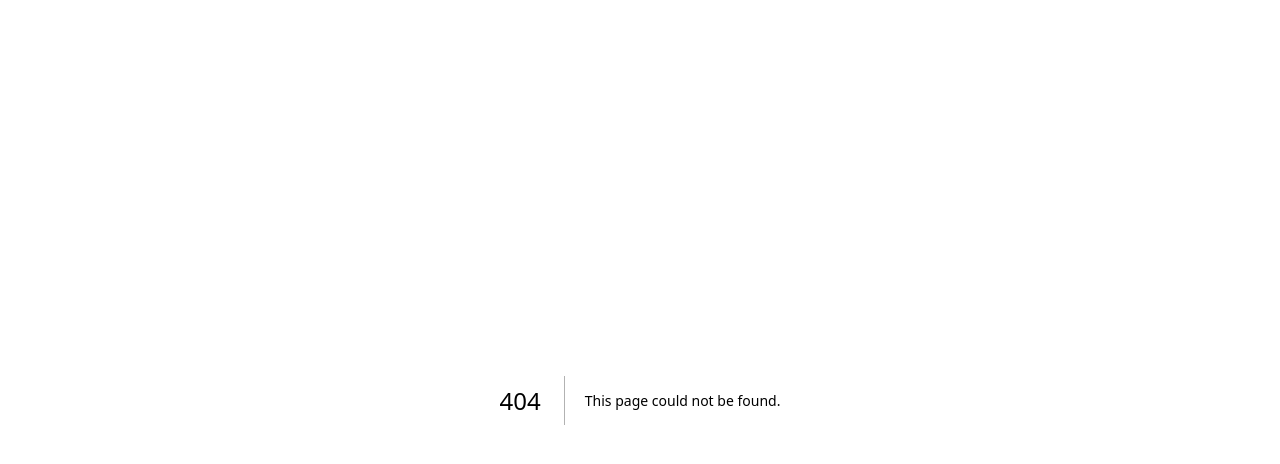
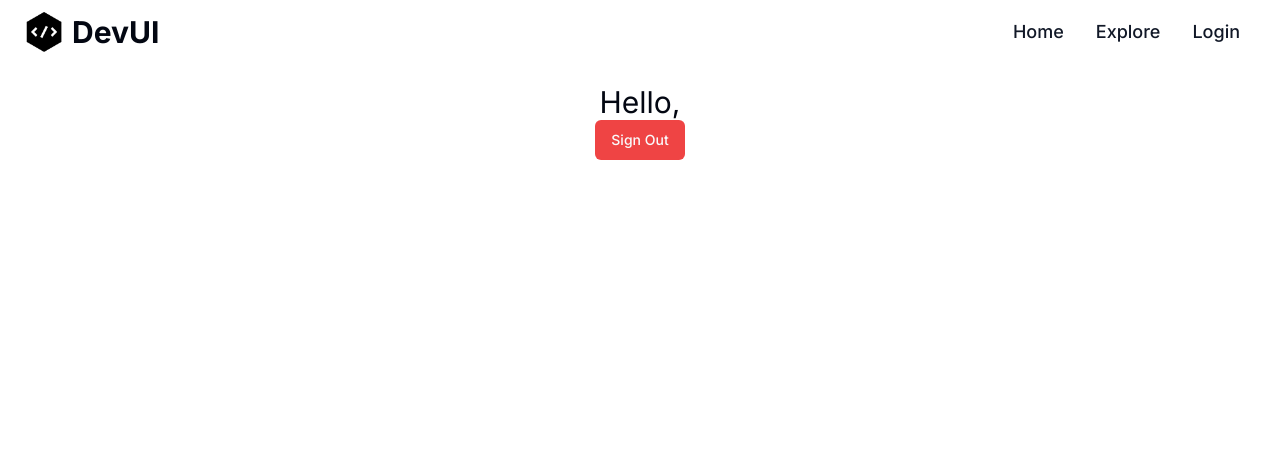
Before and after one commit to mohdhanif1234/devui-nextjs, a Next.js app: page /profile in a window 1280 px wide. Before the commit this address had no page. Shown: the top 464 px of the page. Built offline with nearby package versions, Linux system fonts and the light colour scheme; no server answers.

Commit message:
completed authentication using next auth

```diff
--- a/package.json
+++ b/package.json
@@ -10,6 +10,7 @@
   },
   "dependencies": {
     "@prisma/client": "^5.16.2",
+    "@radix-ui/react-alert-dialog": "^1.1.1",
     "@radix-ui/react-label": "^2.1.0",
     "@radix-ui/react-slot": "^1.1.0",
     "@vinejs/vine": "^2.1.0",
--- a/src/app/api/auth/[...nextauth]/authOptions.ts
+++ b/src/app/api/auth/[...nextauth]/authOptions.ts
@@ -6,8 +6,8 @@
 
 // Custom Type
 export interface CustomSession {
-    user?: any,
-    expires: ISODateString
+    user?: CustomUser,
+    expires?: ISODateString
 }
 export interface CustomUser {
     id?: string | null
--- /dev/null
+++ b/src/app/explore/page.tsx
@@ -0,0 +1,13 @@
+import Navbar from '@/components/Navbar'
+import React from 'react'
+
+const Explore = () => {
+  return (
+    <div>
+        <Navbar/>
+      <h1>Explore</h1>
+    </div>
+  )
+}
+
+export default Explore
--- a/src/app/page.tsx
+++ b/src/app/page.tsx
@@ -1,15 +1,17 @@
 import { Button } from "@/components/ui/button";
 import { getServerSession } from "next-auth";
 import { authOptions } from "./api/auth/[...nextauth]/authOptions";
+import Navbar from "@/components/Navbar";
 
 export default async function Home() {
-  const session=await getServerSession(authOptions)
+  const session : any = await getServerSession(authOptions)
   return (
     <div>
+      <Navbar />
       <h1>Hello world</h1>
       <Button>Hello</Button>
       {
-        session?<p>{JSON.stringify(session)}</p>:<></>
+        session ? <p>{JSON.stringify(session)}</p> : <></>
       }
     </div>
   );
--- /dev/null
+++ b/src/app/profile/page.tsx
@@ -0,0 +1,22 @@
+import Navbar from '@/components/Navbar'
+import { getServerSession } from 'next-auth'
+import { authOptions } from '../api/auth/[...nextauth]/authOptions'
+import SignoutBtn from '@/components/SignoutBtn'
+
+export default async function Profile(){
+    const session: any = await getServerSession(authOptions)
+
+    return (
+        <div>
+            <Navbar />
+            <div className="container mt-5">
+                <div className="text-center">
+                    <h1 className="text-3xl">
+                        Hello, {session?.user?.name}
+                    </h1>
+                    <SignoutBtn/>
+                </div>
+            </div>
+        </div>
+    )
+}
--- /dev/null
+++ b/src/components/Navbar.tsx
@@ -0,0 +1,63 @@
+'use client'
+import Image from "next/image"
+import Link from "next/link"
+import { Button } from "./ui/button"
+import { usePathname } from 'next/navigation'
+import { useSession } from "next-auth/react"
+
+const Navbar = () => {
+    const pathName: string = usePathname();
+    const {data:session, status} = useSession();
+
+    return (
+        <div className="h-16 w-full flex justify-between items-center px-6">
+            <div className="flex items-center justify-center">
+                <Image
+                    alt='logo'
+                    src={'/images/logo.png'}
+                    width={40}
+                    height={40}
+                />
+
+                <h1 className="text-3xl font-bold ml-2">DevUI</h1>
+            </div>
+
+            <div>
+                <Link href={'/'}>
+                    <Button
+                        variant={"link"}
+                        className={`text:md lg:text-lg ${pathName === '/' ? "font-bold text-orange-400" : ""}`}
+                    >Home
+                    </Button>
+                </Link>
+                <Link href={'/explore'}>
+                    <Button
+                        variant={"link"}
+                        className={`text:md lg:text-lg ${pathName === '/explore' ? "font-bold text-orange-400" : ""}`}
+                    >Explore
+                    </Button>
+                </Link>
+                {
+                    status==="authenticated" ?
+                <Link href={'/profile'}>
+                    <Button
+                        variant={"link"}
+                        className={`text:md lg:text-lg ${pathName === '/profile' ? "font-bold text-orange-400" : ""}`}
+                    >Profile
+                    </Button>
+                </Link> :
+                 <Link href={'/login'}>
+                 <Button
+                     variant={"link"}
+                     className="text-md lg:text-lg"
+                 >Login
+                 </Button>
+             </Link>
+
+                }
+            </div>
+        </div>
+    )
+}
+
+export default Navbar
--- /dev/null
+++ b/src/components/SignoutBtn.tsx
@@ -0,0 +1,48 @@
+"use client"
+import { Button } from "./ui/button"
+import { signOut } from "next-auth/react"
+import {
+    AlertDialog,
+    AlertDialogAction,
+    AlertDialogCancel,
+    AlertDialogContent,
+    AlertDialogDescription,
+    AlertDialogFooter,
+    AlertDialogHeader,
+    AlertDialogTitle,
+    AlertDialogTrigger,
+} from "@/components/ui/alert-dialog"
+
+const SignoutBtn = () => {
+    const handleLogout = () => {
+        signOut({ callbackUrl: '/login', redirect: true })
+    }
+
+    return (
+        <>
+            <AlertDialog>
+                <AlertDialogTrigger>
+                    <Button
+                        variant={"destructive"}
+                    // onClick={handleLogout}
+                    >Sign Out
+                    </Button>
+                </AlertDialogTrigger>
+                <AlertDialogContent>
+                    <AlertDialogHeader>
+                        <AlertDialogTitle>Are you absolutely sure?</AlertDialogTitle>
+                        <AlertDialogDescription>
+                            After this you will be logged out from this app and you have to log in again to acess your profile page.
+                        </AlertDialogDescription>
+                    </AlertDialogHeader>
+                    <AlertDialogFooter>
+                        <AlertDialogCancel>Cancel</AlertDialogCancel>
+                        <AlertDialogAction onClick={handleLogout}>Yes Continue</AlertDialogAction>
+                    </AlertDialogFooter>
+                </AlertDialogContent>
+            </AlertDialog>
+        </>
+    )
+}
+
+export default SignoutBtn
--- /dev/null
+++ b/src/components/ui/alert-dialog.tsx
@@ -0,0 +1,141 @@
+"use client"
+
+import * as React from "react"
+import * as AlertDialogPrimitive from "@radix-ui/react-alert-dialog"
+
+import { cn } from "@/lib/utils"
+import { buttonVariants } from "@/components/ui/button"
+
+const AlertDialog = AlertDialogPrimitive.Root
+
+const AlertDialogTrigger = AlertDialogPrimitive.Trigger
+
+const AlertDialogPortal = AlertDialogPrimitive.Portal
+
+const AlertDialogOverlay = React.forwardRef<
+  React.ElementRef<typeof AlertDialogPrimitive.Overlay>,
+  React.ComponentPropsWithoutRef<typeof AlertDialogPrimitive.Overlay>
+>(({ className, ...props }, ref) => (
+  <AlertDialogPrimitive.Overlay
+    className={cn(
+      "fixed inset-0 z-50 bg-black/80  data-[state=open]:animate-in data-[state=closed]:animate-out data-[state=closed]:fade-out-0 data-[state=open]:fade-in-0",
+      className
+    )}
+    {...props}
+    ref={ref}
+  />
+))
+AlertDialogOverlay.displayName = AlertDialogPrimitive.Overlay.displayName
+
+const AlertDialogContent = React.forwardRef<
+  React.ElementRef<typeof AlertDialogPrimitive.Content>,
+  React.ComponentPropsWithoutRef<typeof AlertDialogPrimitive.Content>
+>(({ className, ...props }, ref) => (
+  <AlertDialogPortal>
+    <AlertDialogOverlay />
+    <AlertDialogPrimitive.Content
+      ref={ref}
+      className={cn(
+        "fixed left-[50%] top-[50%] z-50 grid w-full max-w-lg translate-x-[-50%] translate-y-[-50%] gap-4 border bg-background p-6 shadow-lg duration-200 data-[state=open]:animate-in data-[state=closed]:animate-out data-[state=closed]:fade-out-0 data-[state=open]:fade-in-0 data-[state=closed]:zoom-out-95 data-[state=open]:zoom-in-95 data-[state=closed]:slide-out-to-left-1/2 data-[state=closed]:slide-out-to-top-[48%] data-[state=open]:slide-in-from-left-1/2 data-[state=open]:slide-in-from-top-[48%] sm:rounded-lg",
+        className
+      )}
+      {...props}
+    />
+  </AlertDialogPortal>
+))
+AlertDialogContent.displayName = AlertDialogPrimitive.Content.displayName
+
+const AlertDialogHeader = ({
+  className,
+  ...props
+}: React.HTMLAttributes<HTMLDivElement>) => (
+  <div
+    className={cn(
+      "flex flex-col space-y-2 text-center sm:text-left",
+      className
+    )}
+    {...props}
+  />
+)
+AlertDialogHeader.displayName = "AlertDialogHeader"
+
+const AlertDialogFooter = ({
+  className,
+  ...props
+}: React.HTMLAttributes<HTMLDivElement>) => (
+  <div
+    className={cn(
+      "flex flex-col-reverse sm:flex-row sm:justify-end sm:space-x-2",
+      className
+    )}
+    {...props}
+  />
+)
+AlertDialogFooter.displayName = "AlertDialogFooter"
+
+const AlertDialogTitle = React.forwardRef<
+  React.ElementRef<typeof AlertDialogPrimitive.Title>,
+  React.ComponentPropsWithoutRef<typeof AlertDialogPrimitive.Title>
+>(({ className, ...props }, ref) => (
+  <AlertDialogPrimitive.Title
+    ref={ref}
+    className={cn("text-lg font-semibold", className)}
+    {...props}
+  />
+))
+AlertDialogTitle.displayName = AlertDialogPrimitive.Title.displayName
+
+const AlertDialogDescription = React.forwardRef<
+  React.ElementRef<typeof AlertDialogPrimitive.Description>,
+  React.ComponentPropsWithoutRef<typeof AlertDialogPrimitive.Description>
+>(({ className, ...props }, ref) => (
+  <AlertDialogPrimitive.Description
+    ref={ref}
+    className={cn("text-sm text-muted-foreground", className)}
+    {...props}
+  />
+))
+AlertDialogDescription.displayName =
+  AlertDialogPrimitive.Description.displayName
+
+const AlertDialogAction = React.forwardRef<
+  React.ElementRef<typeof AlertDialogPrimitive.Action>,
+  React.ComponentPropsWithoutRef<typeof AlertDialogPrimitive.Action>
+>(({ className, ...props }, ref) => (
+  <AlertDialogPrimitive.Action
+    ref={ref}
+    className={cn(buttonVariants(), className)}
+    {...props}
+  />
+))
+AlertDialogAction.displayName = AlertDialogPrimitive.Action.displayName
+
+const AlertDialogCancel = React.forwardRef<
+  React.ElementRef<typeof AlertDialogPrimitive.Cancel>,
+  React.ComponentPropsWithoutRef<typeof AlertDialogPrimitive.Cancel>
+>(({ className, ...props }, ref) => (
+  <AlertDialogPrimitive.Cancel
+    ref={ref}
+    className={cn(
+      buttonVariants({ variant: "outline" }),
+      "mt-2 sm:mt-0",
+      className
+    )}
+    {...props}
+  />
+))
+AlertDialogCancel.displayName = AlertDialogPrimitive.Cancel.displayName
+
+export {
+  AlertDialog,
+  AlertDialogPortal,
+  AlertDialogOverlay,
+  AlertDialogTrigger,
+  AlertDialogContent,
+  AlertDialogHeader,
+  AlertDialogFooter,
+  AlertDialogTitle,
+  AlertDialogDescription,
+  AlertDialogAction,
+  AlertDialogCancel,
+}
--- /dev/null
+++ b/src/middleware.ts
@@ -0,0 +1,4 @@
+export { default } from 'next-auth/middleware'
+export const config = {
+    matcher: ["/profile"]
+}
```
Also changed, not shown: 1 other file (tests, documents, lock files or other folders).
